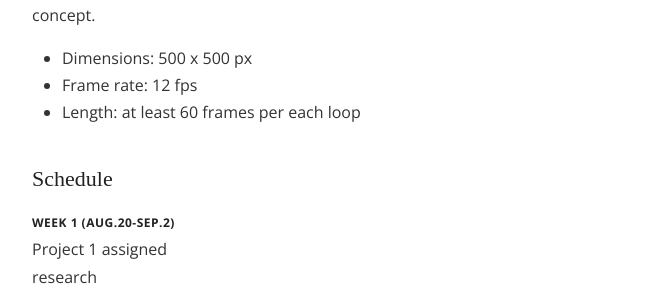
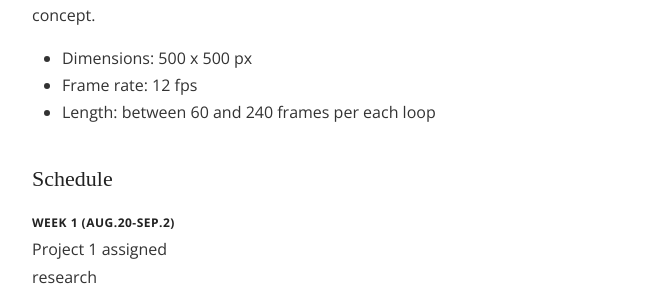
Before and after one commit to Mirandadaa/mica-gd300, a Jekyll site: the page built from _posts/110-9-1-proj-loop.md, in a window 1280 px wide and 900 px high, scrolled down 1768 px. Shown: the part 159-454 px from the top of the window, without its empty margins (288-944 px from the left). Built offline with Jekyll 4.4.1, drawn with Linux system fonts in a browser that asks for light colours; some web fonts are replaced.

Commit message:
updated project: loop

```diff
--- a/_posts/110-9-1-proj-loop.md
+++ b/_posts/110-9-1-proj-loop.md
@@ -58,7 +58,7 @@ Create two animated GIF loops. These two loops must be variations of the same co
 
 - Dimensions: 500 x 500 px
 - Frame rate: 12 fps
-- Length: at least 60 frames per each loop
+- Length: between 60 and 240 frames per each loop
 
 
 
```
